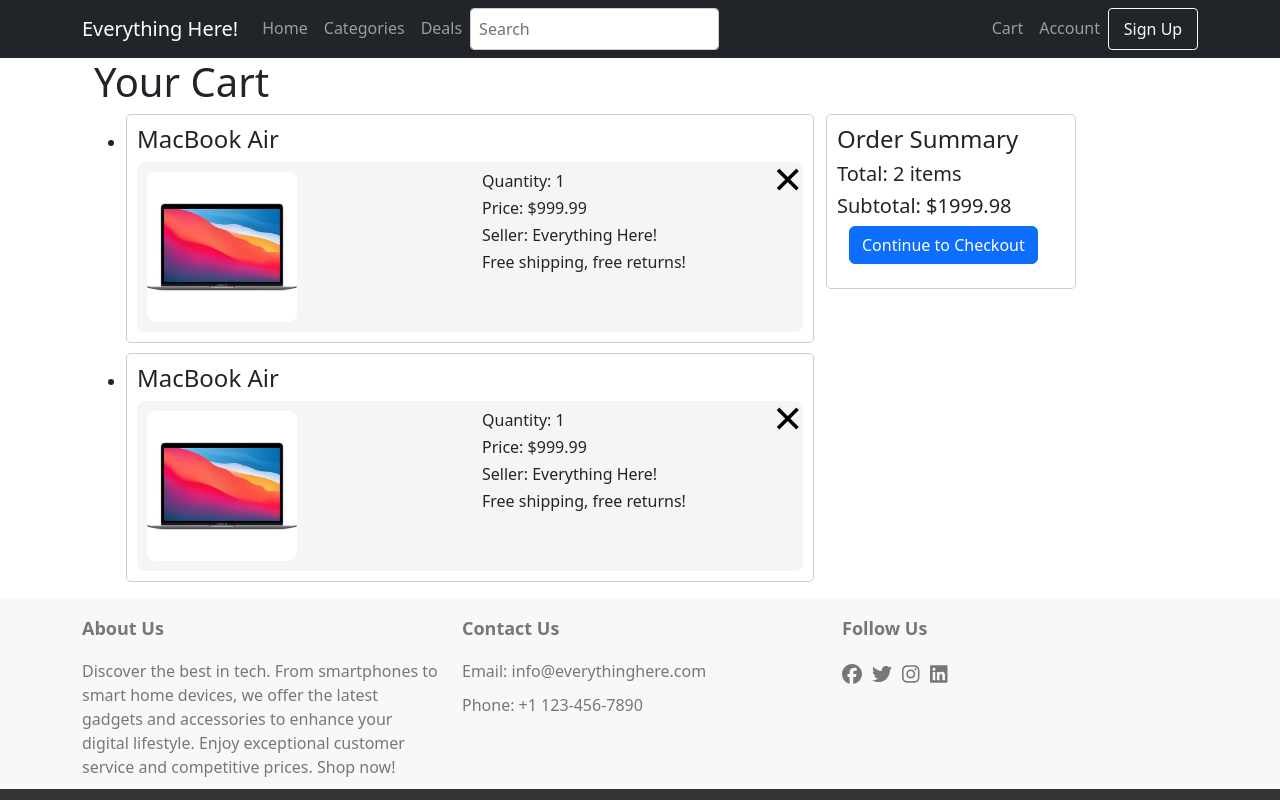
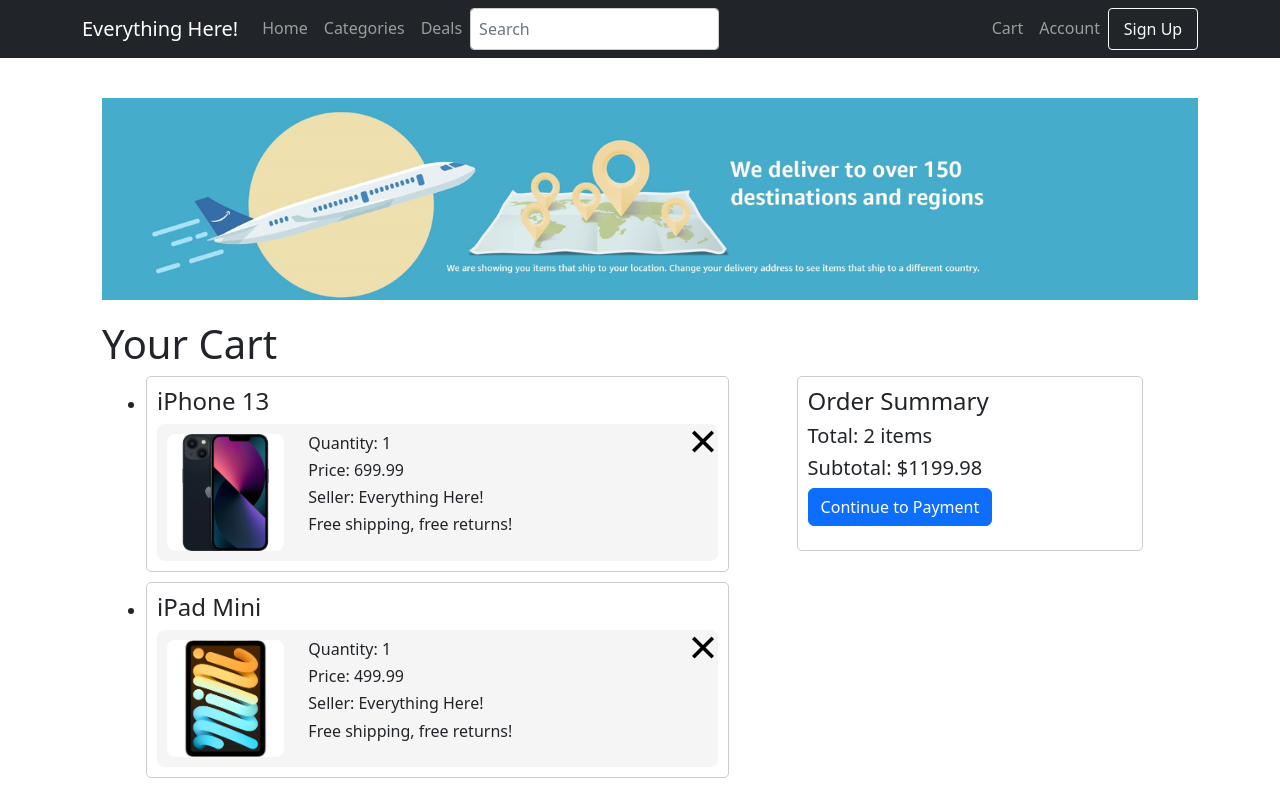
Before and after one commit to semanuyasar/CS391-Project, a React (Create React App) app: page /cart in a window 1280 px wide. Shown: the top 800 px of the page. Built offline with nearby package versions, Linux system fonts and the light colour scheme; data requests are answered from the project's data file.

Commit message:
final development

```diff
--- a/db.json
+++ b/db.json
@@ -5,7 +5,7 @@
       "name": "iPad 9th generation",
       "feature": "64 GB",
       "line": "All the essentials in the most affordable iPad.",
-      "price": "$329.99",
+      "price": "329.99",
       "description": "A14 Bionic chip. Liquid Retina display. Works with Apple Pencil (1st generation) and Magic Keyboard Folio.",
       "photoURL": "ipad.jpg",
       "photoURL1": "ipad_2.jpg",
@@ -16,7 +16,7 @@
       "name": " MacBook Air ",
       "feature": "M1 Chip",
       "line": "Power. It’s in the Air.",
-      "price": "$999.99",
+      "price": "999.99",
       "description": "13' Retina Display, 8GB RAM. All-Day Battery Life – Go longer than ever with up to 18 hours of battery life.",
       "photoURL": "macbook.jpg",
       "photoURL1": "macbook_2.jpg",
@@ -27,7 +27,7 @@
       "name": "iPhone 13",
       "feature": "256 GB",
       "line": "Love the power. Love the price.",
-      "price": "$699.99",
+      "price": "699.99",
       "description": "The iPhone 13 display has rounded corners that follow a beautiful curved design, and these corners are within a standard rectangle. When measured as a standard rectangular shape, the screen is 6.06 inches diagonally (actual viewable area is less). Super Retina XDR display. 6.1‑inch (diagonal) all‑screen OLED display. 2532‑by‑1170-pixel resolution at 460 ppi",
       "photoURL": "iphone13.jpg",
       "photoURL1": "iphone13_2.jpg",
@@ -38,7 +38,7 @@
       "name": "Apple Watch SE",
       "feature": "",
       "line": "It’s the ultimate device for a healthy life.",
-      "price": "$249.99",
+      "price": "249.99",
       "description": "Retina display. Up to 1000 nits. High and low heart rate notifications. Cycle tracking. Emergency SOS. International emergency calling. Family Setup — pair multiple watches with one iPhone",
       "photoURL1": "watch_2.jpg",
       "photoURL2": "watch_3.jpg"
@@ -48,7 +48,7 @@
       "name": "AirTag",
       "feature": "",
       "line": "Lose your knack for losing things.",
-      "price": "$29.99",
+      "price": "29.99",
       "description": "Long live the battery. Water resistant. Bluetooth for proximity finding Apple-designed U1 chip for Ultra Wideband and Precision Finding NFC tap for Lost Mode",
       "photoURL": "airtag.jpg",
       "photoURL1": "airtag_2.jpg",
@@ -59,7 +59,7 @@
       "name": "Airpods 2nd generation",
       "feature": "",
       "line": "Wireless. Effortless. Magical.",
-      "price": "$129.99",
+      "price": "129.99",
       "description": "Lightning Charging Case. Up to 5 hours of listening time with a single charge. Dual beamforming microphones. Dual optical sensors. Motion-detecting accelerometer. Speech-detecting accelerometer.",
       "photoURL": "airpods2.jpg",
       "photoURL1": "airpods2_2.jpg",
@@ -70,7 +70,7 @@
       "name": "iPad Mini",
       "feature": "128 GB",
       "line": "Mega power. Mini sized.",
-      "price": "$499.99",
+      "price": "499.99",
       "description": "Liquid Retina display. 8.3-inch (diagonal) LED-backlit Multi-Touch display with IPS technology. 2266-by-1488 resolution at 326 pixels per inch (ppi), A15 Bionic chip. 6-core CPU with 2 performance cores and 4 efficiency cores.",
       "photoURL": "ipadmini.jpg",
       "photoURL1": "ipadmini_2.jpg",
@@ -81,7 +81,7 @@
       "name": "MacBook Pro",
       "feature": "M2 chip",
       "line": "Mover. Maker. Boundary breaker.",
-      "price": "$1299.99",
+      "price": "1299.99",
       "description": "13.3 inch Retina display. 8-core CPU. Up to 24GB unified memory. Maximum configurable storage. Up to 20 hours battery life. Touch Bar and Touch ID",
       "photoURL": "macbookpro.jpg",
       "photoURL1": "macbookpro_2.jpg",
@@ -90,21 +90,24 @@
   ],
   "cart": [
     {
-      "itemId": 2,
-      "itemName": " MacBook Air ",
-      "itemPrice": "$999.99",
-      "itemPhoto": "macbook.jpg",
+      "itemId": 3,
+      "itemName": "iPhone 13",
+      "itemPrice": "699.99",
+      "itemPhoto": "iphone13.jpg",
       "quantity": 1,
+      "totalPrice": "699.99",
       "id": 1
     },
     {
-      "itemId": 2,
-      "itemName": " MacBook Air ",
-      "itemPrice": "$999.99",
-      "itemPhoto": "macbook.jpg",
+      "itemId": 7,
+      "itemName": "iPad Mini",
+      "itemPrice": "499.99",
+      "itemPhoto": "ipadmini.jpg",
       "quantity": 1,
+      "totalPrice": "499.99",
       "id": 2
     }
   ],
-  "checkout": []
+  "orders": [
+  ]
 }
--- a/src/Cart.css
+++ b/src/Cart.css
@@ -1,3 +1,9 @@
+.cart-body{
+  padding: 10px;
+  margin: 10px 10px 10px 10px;
+  border-radius: 5px;
+}
+
 .cart-item {
   border: 1px solid #ccc;
   border-radius: 5px;
@@ -25,6 +31,7 @@
   position: relative;
   width: 250px;
   height: 175px;;
+  justify-content: center;
 }
 
 .cart-item img {
@@ -51,3 +58,11 @@
   flex: 1;
   padding-left: 1rem;
 }
+
+
+@media (min-width: 100px) {
+  .cart-details-right {
+    width: 80%;
+    margin: 0 auto;
+  }
+}
--- a/src/Cart.js
+++ b/src/Cart.js
@@ -4,10 +4,12 @@
 import './Cart.css';
 import ContinueToPaymentButton from './components/ContinueToPaymentButton';
 import { Link } from 'react-router-dom';
+import CheckOutPage from './CheckOutPage';
 
 const CartPage = () => {
   const [cartItems, setCartItems] = useState([]);
   const [subtotal, setSubtotal] = useState(0);
+  const [showCheckout, setShowCheckout] = useState(false);
 
   useEffect(() => {
     fetchCartItems();
@@ -36,25 +38,22 @@
   };
 
   const calculateSubtotal = () => {
-    const total = cartItems.reduce((acc, item) => {
-      const price = parseFloat(item.itemPrice.replace(/[^0-9.-]+/g, ''));
-      return acc + price;
+    const subtotal = cartItems.reduce((acc, item) => {
+      const totalPrice = parseFloat(item.totalPrice) || 0;
+      return acc + totalPrice;
     }, 0);
-    setSubtotal(total.toFixed(2));
+    setSubtotal(subtotal.toFixed(2));
   };
 
-  const savePriceToDatabase = async () => {
-    try {
-      await axios.post('http://localhost:3001/checkout', { subtotal });
-      console.log('Price saved to database:', subtotal);
-      // Perform any other necessary actions after saving the price to the database
-    } catch (error) {
-      console.log('Error saving price to database:', error);
-    }
+  const handleContinueToPayment = () => {
+    setShowCheckout(true);
   };
 
   return (
     <div className='container cart-body'>
+      <div className='row banner'>
+        <img src="./cart-banner.jpg"></img>
+      </div>
       <h1>Your Cart</h1>
 
       {cartItems.length === 0 ? (
@@ -62,8 +61,10 @@
           <h2>Your cart is empty.</h2>
         </div>
       ) : (
-        <div className='row cart-details'>
-          <div className='col-8 cart-details-left'>
+        <div className='container'>
+          <div className='row'>
+            <div className='col-md-7 col-lg-7'>
+              <div className='cart-details-left'>
                 <ul>
                   {cartItems.map((item) => (
                     <li key={item.id} className='cart-item'>
@@ -75,10 +76,10 @@
                       </div>
                       <div className='item-details'>
                         <div className='row'>
-                      <div className='col'>
-                        <img src={item.itemPhoto} alt='Item' style={{ width: '150px', height: '150px' }} />
+                          <div className='col-4 col-md-3'>
+                            <img src={item.itemPhoto} alt='Item' style={{ width: '100%', height: 'auto' }} />
                           </div>
-                      <div className='col'>
+                          <div className='col-8 col-md-9'>
                             <div className='item-info'>
                               <h6>Quantity: {item.quantity}</h6>
                               <h6>Price: {item.itemPrice}</h6>
@@ -92,16 +93,21 @@
                   ))}
                 </ul>
               </div>
+            </div>
 
-          <div className='col-4 cart-details-right'>
+            <div className='col-md-5 col-sm-12 col-lg-5'>
+              <div className='cart-details-right'>
                 <h4>Order Summary</h4>
                 <h5>Total: {cartItems.length} items</h5>
                 <h5>Subtotal: ${subtotal}</h5>
                 <Link to='/checkout'>
-              <ContinueToPaymentButton onClick={savePriceToDatabase} />
+                  <ContinueToPaymentButton handleContinueToPayment={handleContinueToPayment} />
                 </Link>
               </div>
             </div>
+          </div>
+        </div>
+
       )}
     </div>
   );
--- a/src/ItemDetails.css
+++ b/src/ItemDetails.css
@@ -11,7 +11,7 @@
 
 }
 
-.item-details-body > .row {
+.item-details-body>.row {
     margin-bottom: 20px;
     border-radius: 2%;
 }
--- a/src/ItemDetails.js
+++ b/src/ItemDetails.js
@@ -11,6 +11,8 @@
   const { id } = useParams();
   const [item, setItem] = useState({});
   const [selectedPhoto, setSelectedPhoto] = useState('');
+  const [cartItems, setCartItems] = useState([]);
+
 
   useEffect(() => {
     const fetchItem = async () => {
@@ -35,15 +37,42 @@
 
   const handleAddToCart = async () => {
     try {
-      const response = await axios.post('http://localhost:3001/cart', {
-        itemId: item.id,
-        itemName: item.name,
-        itemPrice: item.price,
-        itemPhoto: item.photoURL,
-        quantity: 1,
-      });
-      console.log('response:', response);
-      toast.success('Item added to cart successfully!, you can view your cart by clicking on the cart icon on the top right corner');
+      const existingCartItem = cartItems.find((cartItem) => cartItem.itemId === item.id);
+
+      if (existingCartItem) {
+        const updatedQuantity = existingCartItem.quantity + 1;
+        const itemPrice = parseFloat(item.price) || 0;
+        const updatedTotalPrice = itemPrice * updatedQuantity;
+
+        const updatedCartItem = {
+          ...existingCartItem,
+          quantity: updatedQuantity,
+          totalPrice: updatedTotalPrice.toFixed(2),
+        };
+
+        await axios.put(`http://localhost:3001/cart/${existingCartItem.id}`, updatedCartItem);
+
+        setCartItems((prevCartItems) =>
+          prevCartItems.map((cartItem) => (cartItem.itemId === item.id ? updatedCartItem : cartItem))
+        );
+      } else {
+        const itemPrice = parseFloat(item.price) || 0;
+        const newCartItem = {
+          itemId: item.id,
+          itemName: item.name,
+          itemPrice: itemPrice.toFixed(2),
+          itemPhoto: item.photoURL,
+          quantity: 1,
+          totalPrice: itemPrice.toFixed(2),
+        };
+
+        const response = await axios.post('http://localhost:3001/cart', newCartItem);
+
+        setCartItems((prevCartItems) => [...prevCartItems, response.data]);
+      }
+
+      console.log('Item added to cart successfully!');
+      toast.success('Item added to cart successfully! You can view your cart by clicking on the cart icon on the top right corner');
     } catch (error) {
       console.error('Error adding item to cart:', error);
       toast.error('Error adding item to cart. Please try again.');
@@ -54,7 +83,7 @@
     <div className="item-details-page">
       <div className='container item-details-body'>
         <div className="row banner">
-          <img src="/banner.jpg" alt="Banner" />
+          <img className='game-banner' src="/game-banner.jpg" alt="Banner" />
         </div>
 
         <div className="row item-details">
@@ -70,7 +99,7 @@
             <h5>{item.feature}</h5>
             <p>{item.line}</p>
             <p>{item.description}</p>
-            <span>{item.price}</span>
+            <span>${item.price}</span>
 
             <AddToCartButton onClick={handleAddToCart} />
           </div>
--- a/src/components/ContinueToPaymentButton.js
+++ b/src/components/ContinueToPaymentButton.js
@@ -1,19 +1,17 @@
-import React from 'react';
-import 'bootstrap/dist/css/bootstrap.min.css';
+import { Link } from 'react-router-dom';
 
-const ContinueToPayment = () => {
-    const handleContinue = () => {
-
-
-    };
-
-    return (
-        <div className="container">
-            <button className="btn btn-primary" onClick={handleContinue}>
-                Continue to Checkout
-            </button>
-        </div>
-    );
+const ContinueToPaymentButton = ({ subtotal }) => {
+  return (
+    <Link
+      to={{
+        pathname: '/checkout',
+        state: { subtotal }
+      }}
+      className='btn btn-primary'
+    >
+      Continue to Payment
+    </Link>
+  );
 };
 
-export default ContinueToPayment;
+export default ContinueToPaymentButton;
```
Also changed, not shown: src/CheckOutPage.js (+88 -44 lines), public/game-banner.jpg. Lines whose indentation alone changed are shown as unchanged.
